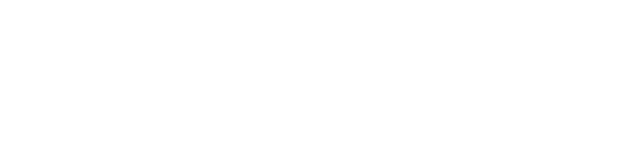
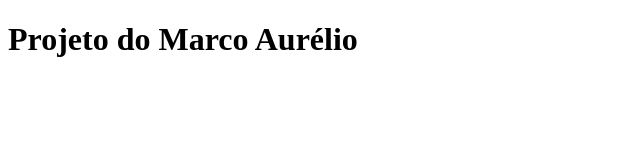
Before and after one commit to MarcoAurelio94/meu-site, a plain HTML site: page index.html in a window 1280 px wide. Shown: the whole page, without its empty margins (0-640 px from the left). Drawn offline with Linux system fonts and the light colour scheme.

Commit message:
adicionado o titulo da pagina

```diff
--- a/index.html
+++ b/index.html
@@ -5,6 +5,6 @@
 	<title>Document</title>
 </head>
 <body>
-
+	<h1>Projeto do Marco Aurélio</h1>
 </body>
 </html>
```
